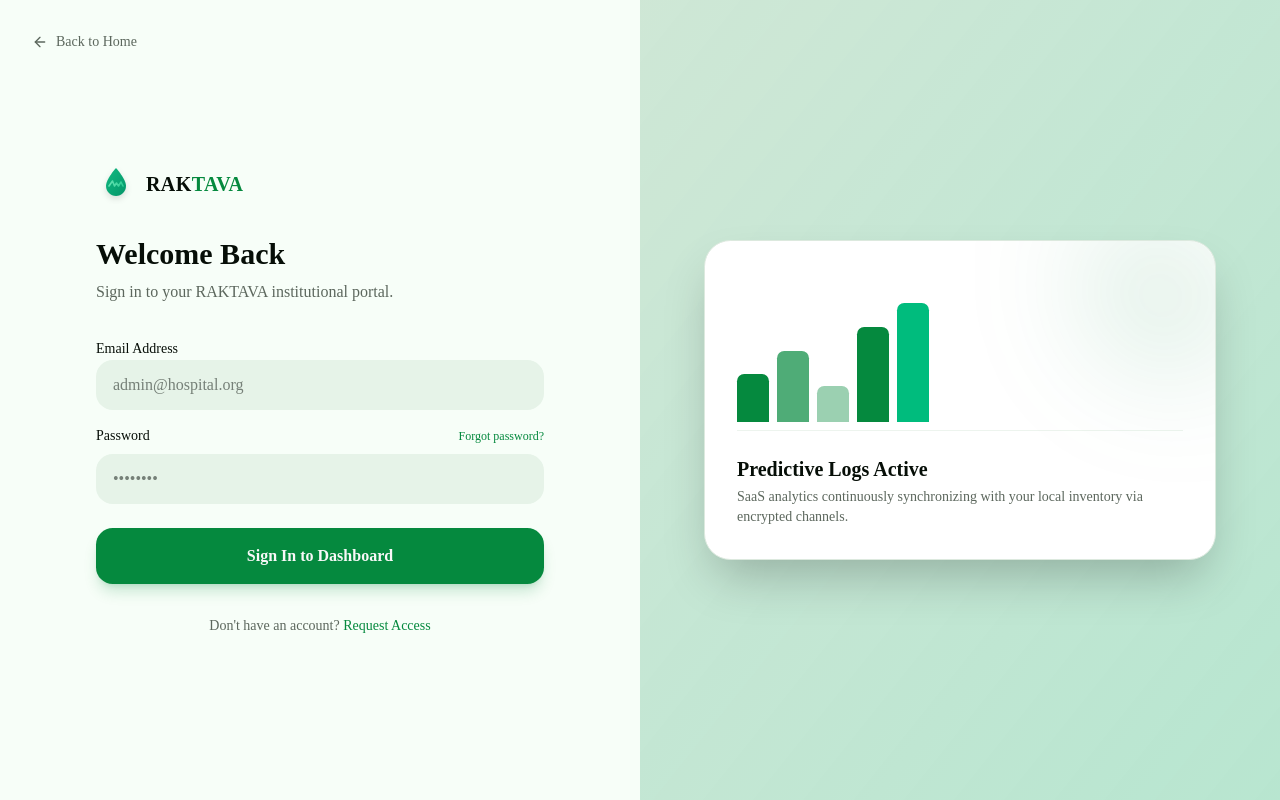
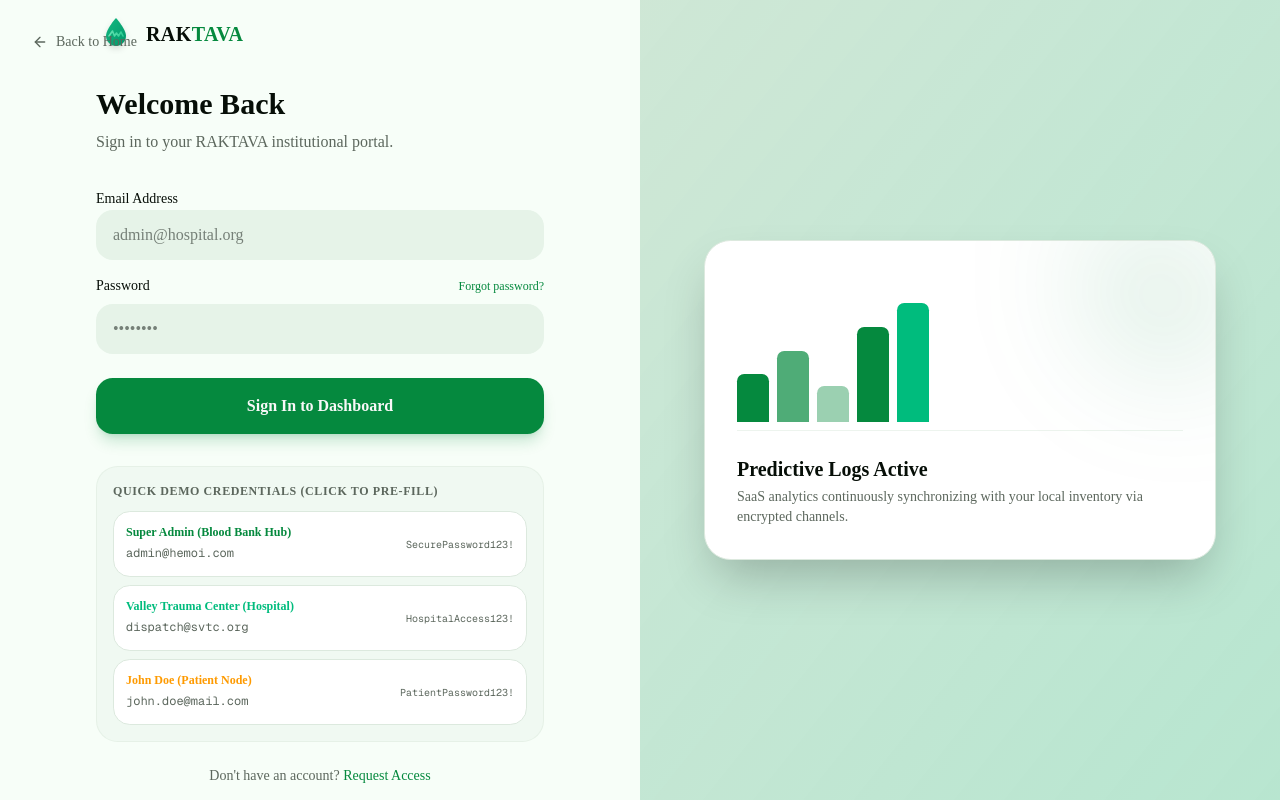
Before and after one commit to CodeSage4D/HemoAI, a Next.js app in the folder frontend/: page /login in a window 1280 px wide. Built offline with nearby package versions, Linux system fonts and the light colour scheme; no server answers.

Commit message:
feat(login): add demo login credentials panel for quick login pre-fill

```diff
--- a/frontend/src/app/(auth)/login/page.tsx
+++ b/frontend/src/app/(auth)/login/page.tsx
@@ -75,7 +75,64 @@ export default function LoginPage() {
               </button>
             </form>
 
-            <p className="text-center text-sm text-muted-foreground mt-8">
+            {/* Quick Demo Credentials Panel */}
+            <div className="mt-8 border border-border/50 rounded-2xl p-4 bg-muted/40">
+              <span className="text-xs font-semibold text-muted-foreground uppercase tracking-wider block mb-3">
+                Quick Demo Credentials (Click to pre-fill)
+              </span>
+              <div className="grid grid-cols-1 gap-2">
+                <button
+                  type="button"
+                  onClick={() => {
+                    setEmail("admin@hemoi.com");
+                    setPassword("SecurePassword123!");
+                  }}
+                  className="flex flex-col sm:flex-row sm:items-center justify-between text-left p-3 rounded-xl border border-border bg-card hover:bg-muted/50 hover:border-primary/30 transition-all group cursor-pointer"
+                >
+                  <div>
+                    <span className="text-xs font-bold text-primary block">Super Admin (Blood Bank Hub)</span>
+                    <span className="text-xs text-muted-foreground font-mono">admin@hemoi.com</span>
+                  </div>
+                  <span className="text-[10px] text-muted-foreground group-hover:text-primary font-mono transition-colors mt-1 sm:mt-0">
+                    SecurePassword123!
+                  </span>
+                </button>
+                <button
+                  type="button"
+                  onClick={() => {
+                    setEmail("dispatch@svtc.org");
+                    setPassword("HospitalAccess123!");
+                  }}
+                  className="flex flex-col sm:flex-row sm:items-center justify-between text-left p-3 rounded-xl border border-border bg-card hover:bg-muted/50 hover:border-emerald-500/30 transition-all group cursor-pointer"
+                >
+                  <div>
+                    <span className="text-xs font-bold text-emerald-500 block">Valley Trauma Center (Hospital)</span>
+                    <span className="text-xs text-muted-foreground font-mono">dispatch@svtc.org</span>
+                  </div>
+                  <span className="text-[10px] text-muted-foreground group-hover:text-emerald-500 font-mono transition-colors mt-1 sm:mt-0">
+                    HospitalAccess123!
+                  </span>
+                </button>
+                <button
+                  type="button"
+                  onClick={() => {
+                    setEmail("john.doe@mail.com");
+                    setPassword("PatientPassword123!");
+                  }}
+                  className="flex flex-col sm:flex-row sm:items-center justify-between text-left p-3 rounded-xl border border-border bg-card hover:bg-muted/50 hover:border-amber-500/30 transition-all group cursor-pointer"
+                >
+                  <div>
+                    <span className="text-xs font-bold text-amber-500 block">John Doe (Patient Node)</span>
+                    <span className="text-xs text-muted-foreground font-mono">john.doe@mail.com</span>
+                  </div>
+                  <span className="text-[10px] text-muted-foreground group-hover:text-amber-500 font-mono transition-colors mt-1 sm:mt-0">
+                    PatientPassword123!
+                  </span>
+                </button>
+              </div>
+            </div>
+
+            <p className="text-center text-sm text-muted-foreground mt-6">
               Don&apos;t have an account? <Link href="/signup" className="text-primary font-medium hover:underline">Request Access</Link>
             </p>
           </motion.div>
```
